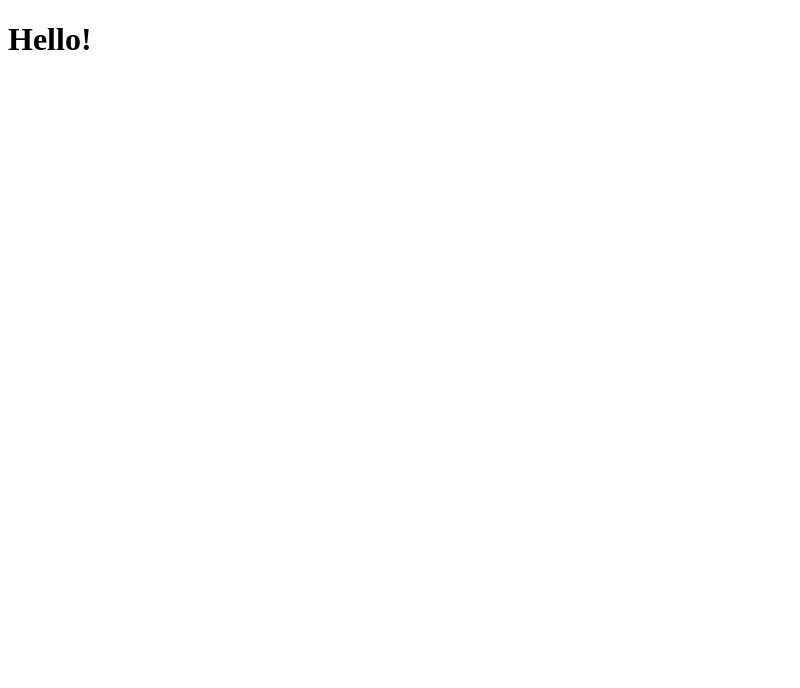
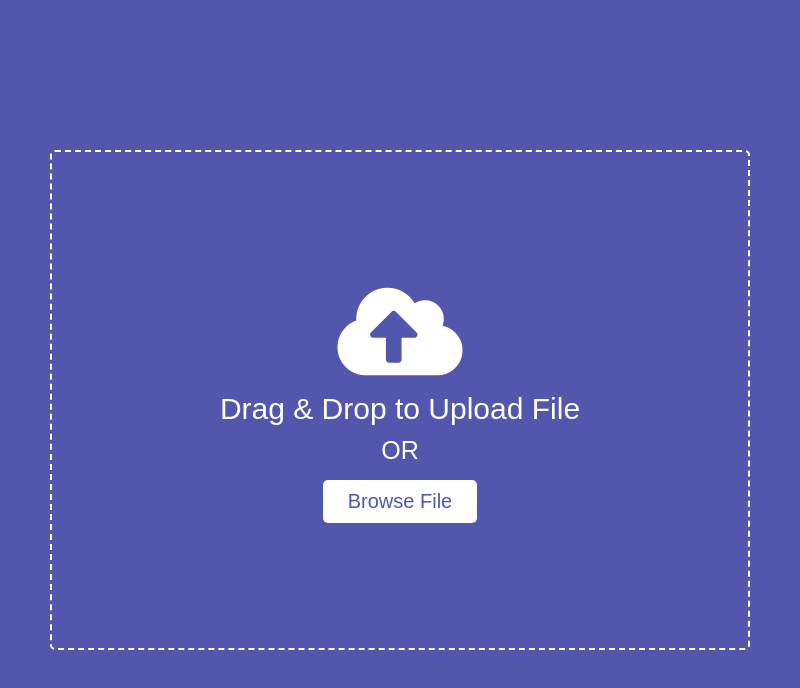
Before and after one commit to dchstats/dch-incentive, an Electron app: page index.html in a window 800 px wide. Drawn offline with Linux system fonts and the light colour scheme.

Commit message:
Add boilerplate file upload from https://www.codingnepalweb.com/drag-drop-file-upload-feature-javascript/

```diff
--- a/index.html
+++ b/index.html
@@ -1,10 +1,22 @@
 <!DOCTYPE html>
-  <html>
+<html lang="en">
 <head>
     <meta charset="UTF-8">
-      <title>Incentive Generator -- Dudhichua Project, NCL</title>
+    <meta name="viewport" content="width=device-width, initial-scale=1.0">
+    <title>Incentive Generator, Dudhichua Project, NCL</title>
+    <link rel="stylesheet" href="style.css">
+    <link rel="stylesheet" href="https://cdnjs.cloudflare.com/ajax/libs/font-awesome/5.15.3/css/all.min.css"/>
 </head>
 <body>
-      <h1>Hello!</h1>
+  <div class="drag-area">
+    <div class="icon"><i class="fas fa-cloud-upload-alt"></i></div>
+    <header>Drag & Drop to Upload File</header>
+    <span>OR</span>
+    <button>Browse File</button>
+    <input type="file" hidden>
+  </div>
+
+  <script src="script.js"></script>
+
 </body>
 </html>
--- a/package.json
+++ b/package.json
@@ -2,7 +2,7 @@
   "name": "incentive-electron-py-project",
   "version": "1.0.0",
   "description": "",
-  "main": "index.js",
+  "main": "main.js",
   "scripts": {
     "test": "echo \"Error: no test specified\" && exit 1",
     "start": "electron ."
--- /dev/null
+++ b/style.css
@@ -0,0 +1,58 @@
+*{
+  margin: 0;
+  padding: 0;
+  box-sizing: border-box;
+  font-family: "Poppins", sans-serif;
+}
+body{
+  display: flex;
+  align-items: center;
+  justify-content: center;
+  min-height: 100vh;
+  background: #5256ad;
+}
+.drag-area{
+  border: 2px dashed #fff;
+  height: 500px;
+  width: 700px;
+  border-radius: 5px;
+  display: flex;
+  align-items: center;
+  justify-content: center;
+  flex-direction: column;
+}
+.drag-area.active{
+  border: 2px solid #fff;
+}
+.drag-area .icon{
+  font-size: 100px;
+  color: #fff;
+}
+.drag-area header{
+  font-size: 30px;
+  font-weight: 500;
+  color: #fff;
+}
+.drag-area span{
+  font-size: 25px;
+  font-weight: 500;
+  color: #fff;
+  margin: 10px 0 15px 0;
+}
+.drag-area button{
+  padding: 10px 25px;
+  font-size: 20px;
+  font-weight: 500;
+  border: none;
+  outline: none;
+  background: #fff;
+  color: #5256ad;
+  border-radius: 5px;
+  cursor: pointer;
+}
+.drag-area img{
+  height: 100%;
+  width: 100%;
+  object-fit: cover;
+  border-radius: 5px;
+}
```
Also changed, not shown: index.js (+53 -37 lines), main.js (added, +42 -0 lines). Lines whose indentation alone changed are shown as unchanged.
